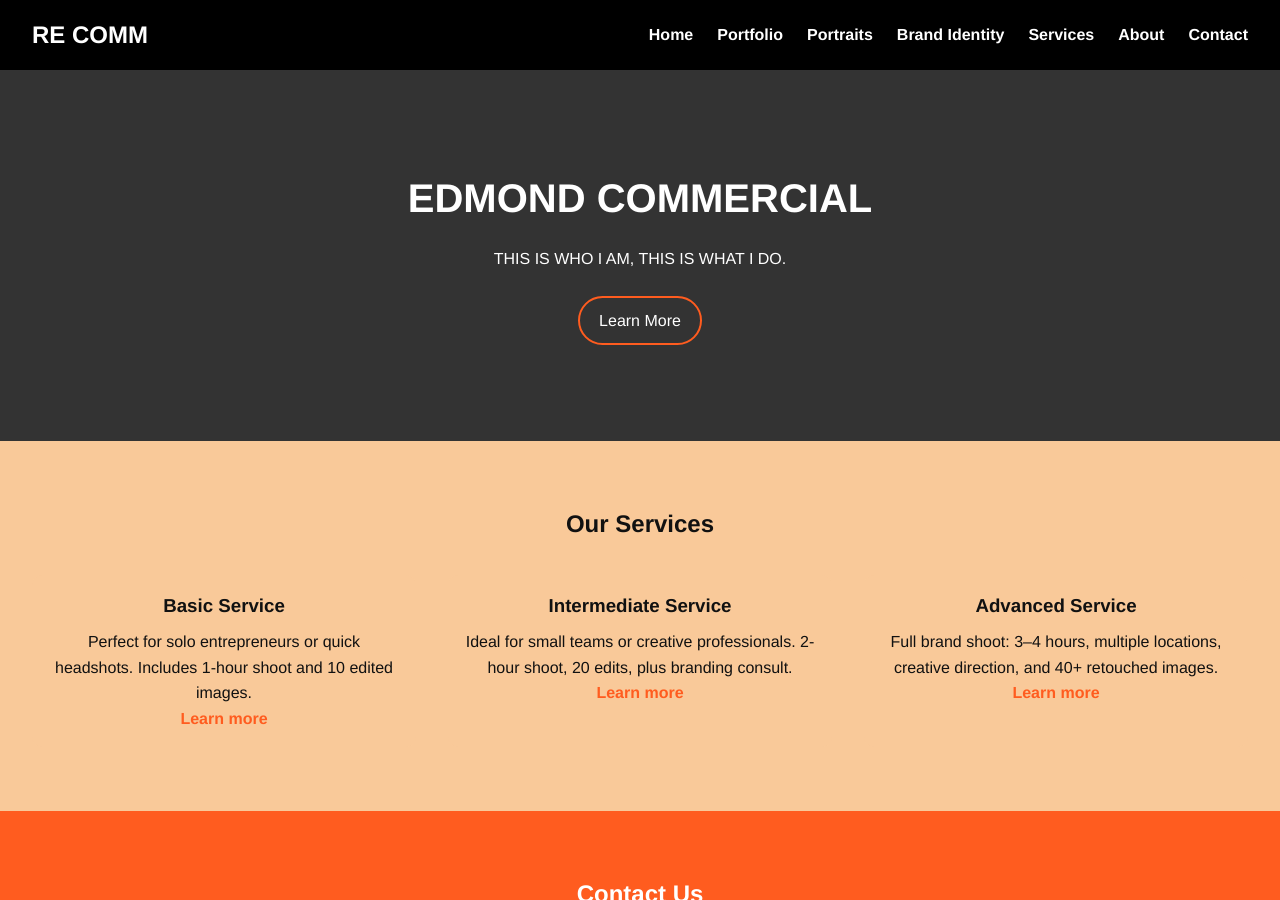
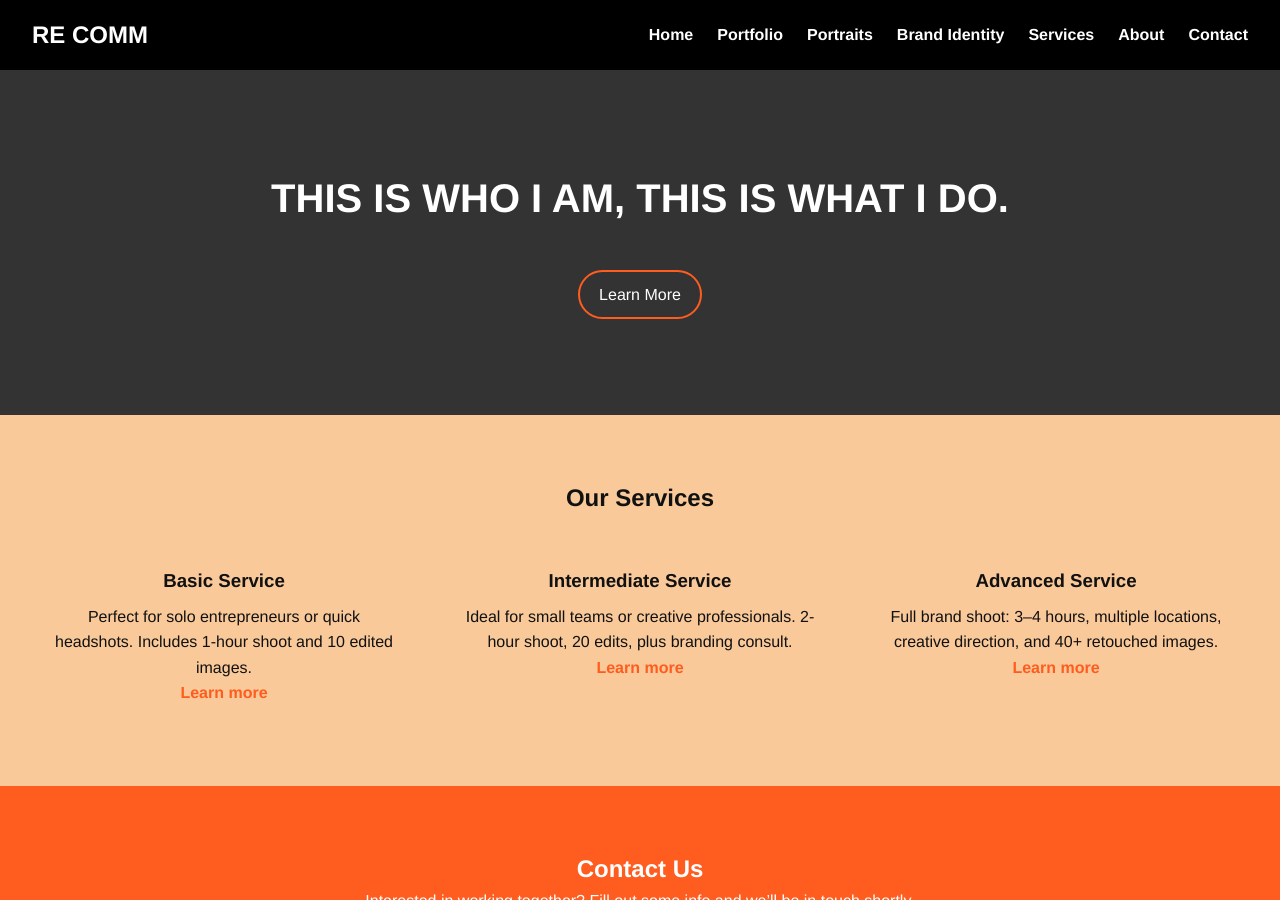
Before and after one commit to re-comm/my-portfolio, a Jekyll site: the page built from index.html, in a window 1280 px wide and 900 px high. Built offline with Jekyll 4.4.1, drawn with Linux system fonts in a browser that asks for light colours.

Commit message:
Update index.html
Changed Hero text and delete <p> leaving header only

```diff
--- a/index.html
+++ b/index.html
@@ -16,8 +16,7 @@ title: Home
   <!-- HERO SECTION -->
   <section class="hero">
     <div class="hero-content">
-      <h2>EDMOND COMMERCIAL</h2>
-      <p>THIS IS WHO I AM, THIS IS WHAT I DO.</p>
+      <h2>THIS IS WHO I AM, THIS IS WHAT I DO.</h2>
       <a href="about.html" class="btn-outline">Learn More</a>
     </div>
   </section>
```
